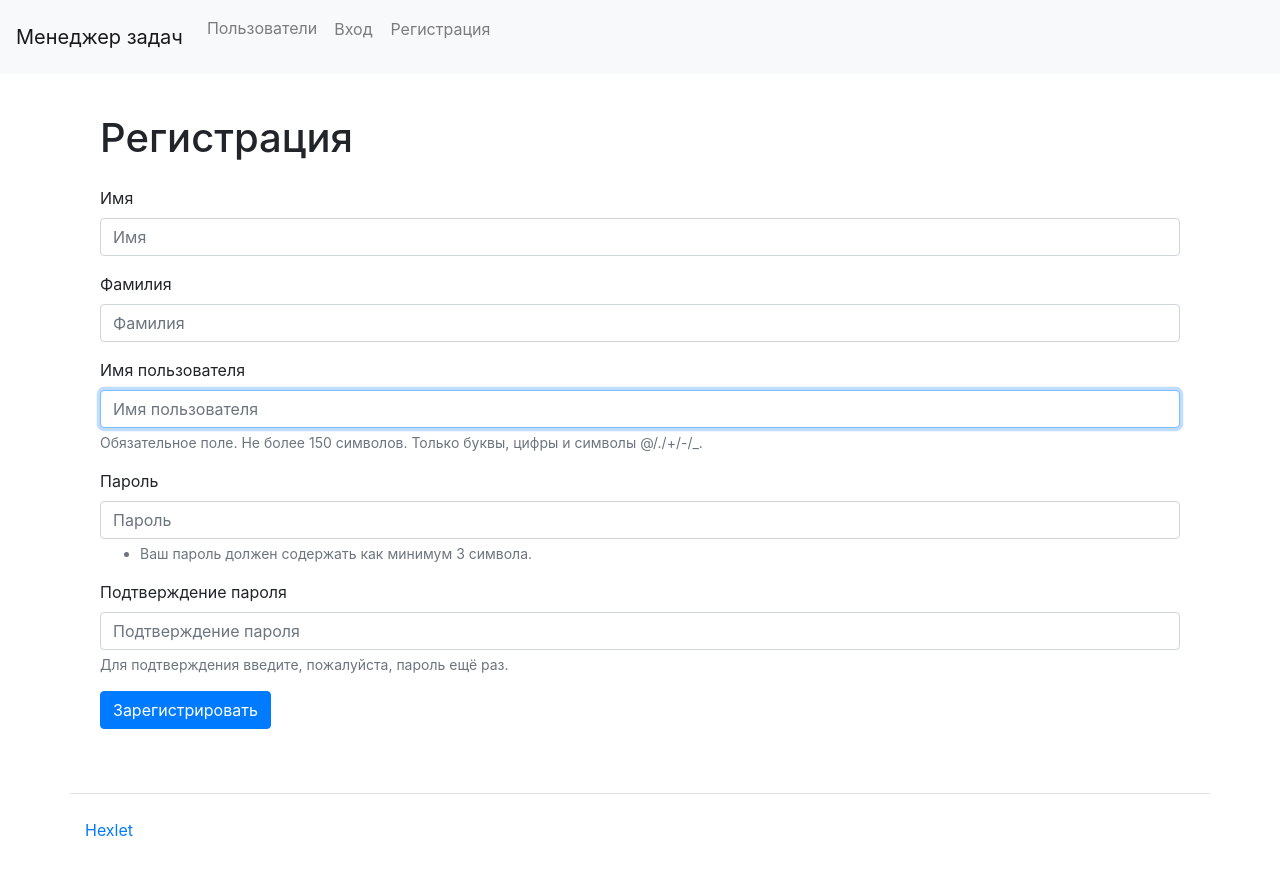
After one commit to SizNi/python-project-52, a Django app: page /users/create/ in a window 1280 px wide. The commit adds this page. Run offline with Django 4.2, Linux system fonts and the light colour scheme; parts of the project's set-up code (start-up, migrations or seed data) failed here and were passed over; some libraries are stand-ins or nearby versions.

Commit message:
add register form and view

```diff
--- a/task_manager/templates/base.html
+++ b/task_manager/templates/base.html
@@ -19,7 +19,7 @@
           <li class="nav-item">
             <a class="nav-link" href="/users/">{% trans 'Пользователи' %}</a>
           </li>
-
+          {% if request.user.is_authenticated %}
             <li class="nav-item">
               <a class="nav-link" href="/statuses/">{% trans 'Статусы' %}</a>
             </li>
@@ -39,6 +39,20 @@
             </form>
 
         </ul>
+        {% else %}
+        <ul class="navbar-nav">
+
+          <form action="/login/" method="get">
+            <input type="hidden" name="csrfmiddlewaretoken" value="6NB3LZUttidfdLyTzkxTh45TlAQlysrED1VKbMZeDe2KYWBrSkgOsBbPL53naXN8">
+            <input class="btn nav-link" type="submit" value="Вход">
+          </form>
+          <form action="/users/create/" method="get">
+            <input type="hidden" name="csrfmiddlewaretoken" value="6NB3LZUttidfdLyTzkxTh45TlAQlysrED1VKbMZeDe2KYWBrSkgOsBbPL53naXN8">
+            <input class="btn nav-link" type="submit" value="Регистрация">
+          </form>
+
+      </ul>
+        {% endif %}
       </div>
     </nav>
     <div class="container wrapper flex-grow-1">
--- /dev/null
+++ b/task_manager/templates/users/create.html
@@ -0,0 +1,43 @@
+{% extends 'base.html' %}
+{% load bootstrap4 %}
+{% load i18n %}
+{% block content %}
+{% bootstrap_css %}
+{% bootstrap_javascript jquery='full' %}
+
+{% csrf_token %}
+  <div class="container wrapper flex-grow-1">
+    <h1 class="my-4">{% translate 'Регистрация' %}</h1>
+
+    <form method="post">
+      <input type="hidden" name="csrfmiddlewaretoken" value="BR8QrgKfCh7vbE8srWkZ8CP1xR00dEUX85sxR3P0MdW0WPb0KW3Uj9VXXmd2P9gr" />
+      <div class="form-group">
+        <label for="id_first_name">{% translate 'Имя' %}</label><input type="text" name="first_name" maxlength="150" class="form-control" placeholder="Имя" title="" required="" id="id_first_name" />
+      </div>
+      <div class="form-group">
+        <label for="id_last_name">{% translate 'Фамилия' %}</label><input type="text" name="last_name" maxlength="150" class="form-control" placeholder="Фамилия" title="" required="" id="id_last_name" />
+      </div>
+      <div class="form-group">
+        <label for="id_username">{% translate 'Имя пользователя' %}</label><input type="text" name="username" maxlength="150" autofocus="" class="form-control" placeholder="Имя пользователя" title="Обязательное поле. Не более 150 символов. Только буквы, цифры и символы @/./+/-/_." required="" id="id_username" />
+        <small class="form-text text-muted">{% translate 'Обязательное поле. Не более 150 символов. Только буквы, цифры и символы @/./+/-/_.' %}</small>
+      </div>
+      <div class="form-group">
+        <label for="id_password1">{% translate 'Пароль' %}</label><input type="password" name="password1" autocomplete="new-password" class="form-control" placeholder="Пароль" title="Ваш пароль должен содержать как минимум 3 символа." required="" id="id_password1" />
+        <small class="form-text text-muted">
+          <ul>
+            <li>
+              {% translate 'Ваш пароль должен содержать как минимум 3 символа.' %}
+            </li>
+          </ul>
+        </small>
+      </div>
+      <div class="form-group">
+        <label for="id_password2">{% translate 'Подтверждение пароля' %}</label><input type="password" name="password2" autocomplete="new-password" class="form-control" placeholder="Подтверждение пароля" title="Для подтверждения введите, пожалуйста, пароль ещё раз." required="" id="id_password2" />
+        <small class="form-text text-muted">{% translate 'Для подтверждения введите, пожалуйста, пароль ещё раз.' %}</small>
+      </div>
+      <div class="form-group">
+        <input class="btn btn-primary" type="submit" value="Зарегистрировать" />
+      </div>
+    </form>
+  </div>
+{% endblock %}
--- /dev/null
+++ b/users/forms.py
@@ -0,0 +1,62 @@
+from django import forms
+from django.utils.translation import gettext as _
+from django.contrib.auth.forms import UserCreationForm
+from django.contrib.auth import authenticate
+from django.contrib.auth import get_user_model
+
+
+class CreateUserForm(UserCreationForm):
+    first_name = forms.CharField(label=_('Имя'),
+                                 label_suffix='',
+                                 max_length=100,
+                                 required=True,
+                                 widget=forms.TextInput(
+        attrs={'placeholder': _('Имя'),
+               'class': 'form-control', }))
+    last_name = forms.CharField(label=_('Фамилия'),
+                                label_suffix='',
+                                max_length=100,
+                                required=True,
+                                widget=forms.TextInput(
+                                attrs={'placeholder': _('Фамилия'),
+                                       'class': 'form-control', }))
+    nickname = forms.CharField(label=_('Имя пользователя'),
+                               max_length=20,
+                               label_suffix='',
+                               required=True,
+                               help_text=_('Обязательное поле. '
+                                           'Не более 20 символов.'),
+                               widget=forms.TextInput(
+        attrs={'placeholder': _('Имя пользователя'),
+               'autofocus': True,
+               'class': 'form-control', }),
+        error_messages={'unique': _(
+            'Пользователь с таким именем'
+            ' уже есть')})
+    password1 = forms.CharField(label=_('Пароль'),
+                                label_suffix='',
+                                max_length=100,
+                                required=True,
+                                help_text=_(
+                                "Ваш пароль должен содержать "
+                                "как минимум 3 символа."),
+                                widget=forms.PasswordInput(
+                                attrs={'placeholder': _('Пароль'),
+                                       'class': 'form-control', }))
+    password2 = forms.CharField(label=_('Подтверждение пароля'),
+                                label_suffix='',
+                                max_length=100,
+                                required=True,
+                                help_text=_("Для подтверждения введите,"
+                                            " пожалуйста, пароль ещё раз."),
+                                widget=forms.PasswordInput(
+                                    attrs={
+                                        'placeholder': _('Подтверждение '
+                                                         'пароля'),
+                                        'class': 'form-control', }))
+
+    class Meta:
+        model = get_user_model()
+        fields = (
+            'first_name', 'last_name', 'nickname', 'password1', 'password2'
+        )
--- a/users/urls.py
+++ b/users/urls.py
@@ -3,4 +3,5 @@ from users import views
 
 urlpatterns = [
     path('', views.IndexView.as_view(), name = 'users_home'),
+    path('create/', views.CreateView.as_view(), name = 'create_user'),
 ]
--- a/users/views.py
+++ b/users/views.py
@@ -1,7 +1,8 @@
 from django.shortcuts import render
 from django.views.generic import View
-from django.views.generic import TemplateView
+from django.views.generic import TemplateView, CreateView
 from users.models import CustomUser
+from users.forms import CreateUserForm
 
 
 class IndexView(TemplateView):
@@ -19,3 +20,14 @@ class IndexView(TemplateView):
                 'title': 'Users'
             }
         )
+
+class CreateView(CreateView):
+
+    def get(self, request, *args, **kwargs):
+        context = {}
+        form = CreateUserForm()
+        context['registration_form'] = form
+        return render(request, 'create.html', context)
+
+    def post(self, request, *args, **kwargs):
+        pass
```
Also changed, not shown: task_manager/templates/users/users.html (+5 -5 lines).
